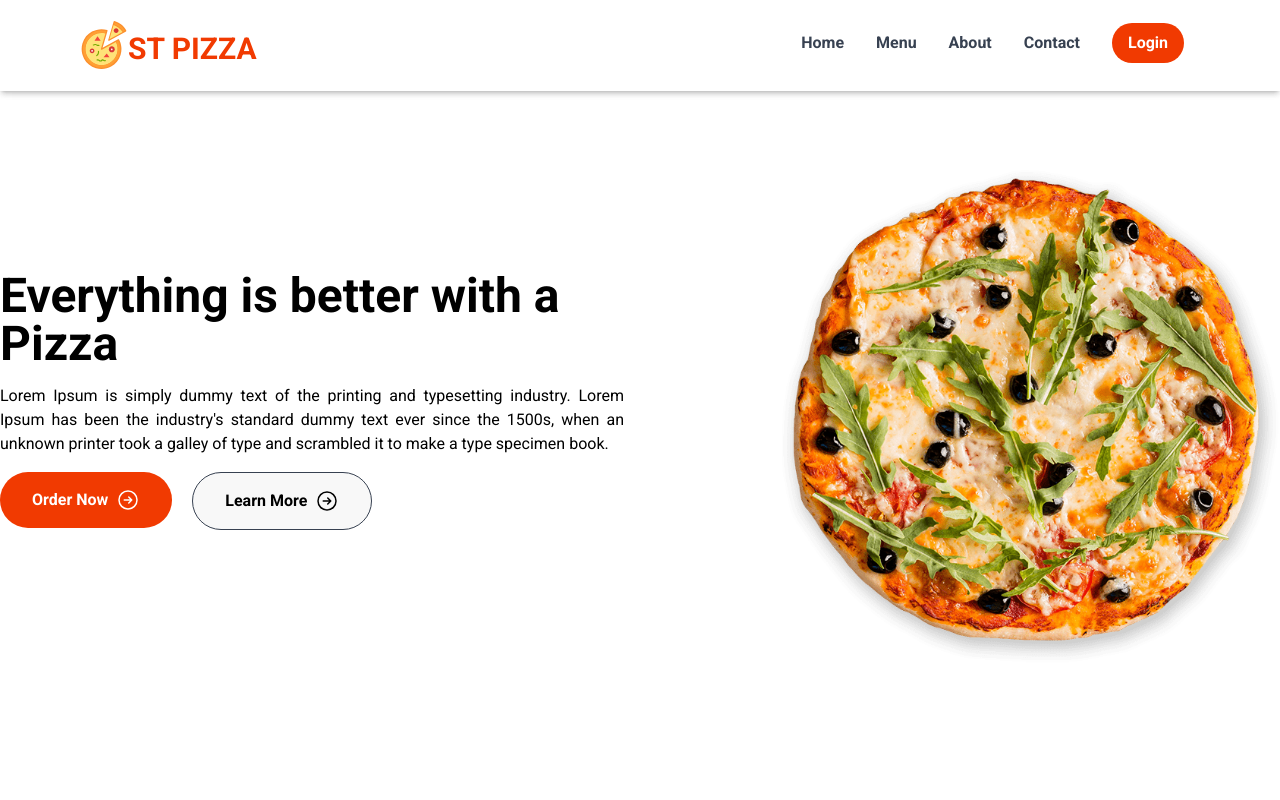
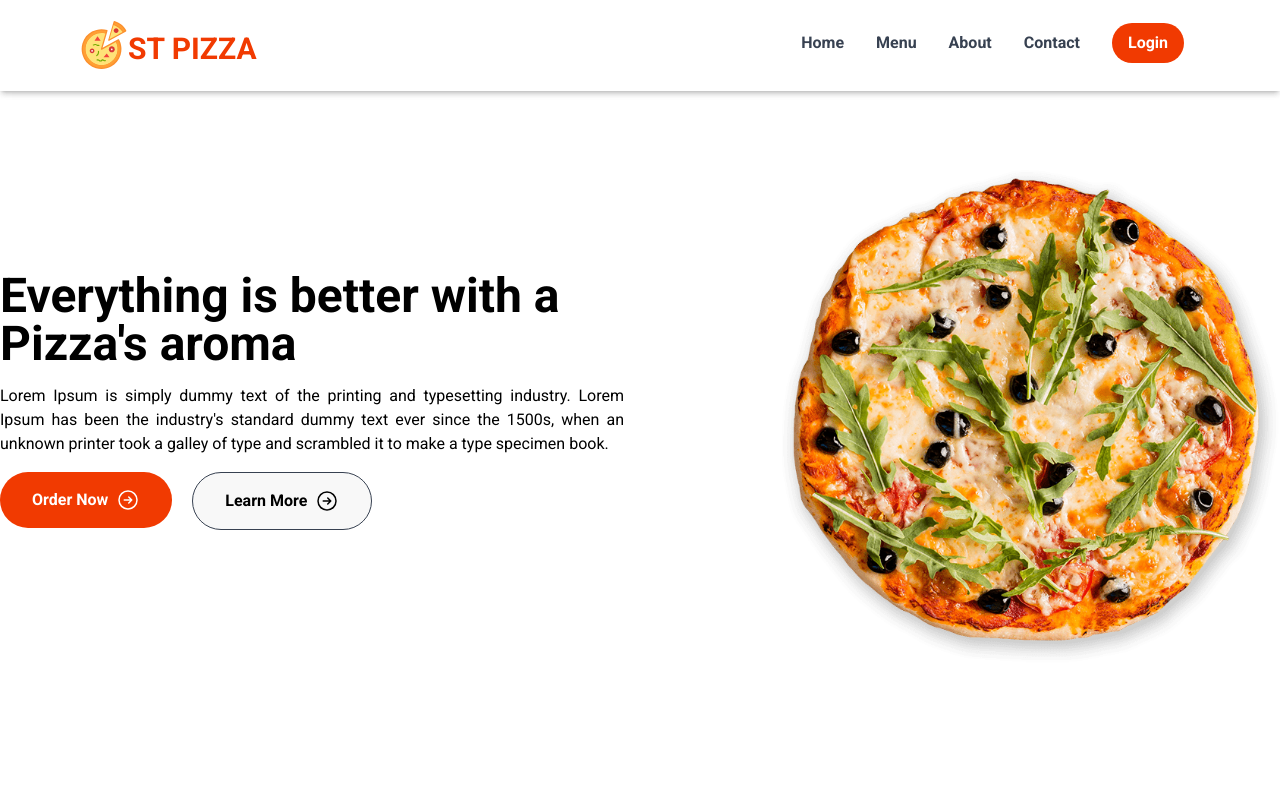
Before and after one commit to Abdulwahab1-dev/food-ordering-app, a Next.js app: page / in a window 1280 px wide. Shown: the top 800 px of the page. Built offline with nearby package versions, Linux system fonts and the light colour scheme.

Commit message:
website another deploy with vercel link

```diff
--- a/src/app/components/layout/Hero.js
+++ b/src/app/components/layout/Hero.js
@@ -4,11 +4,11 @@ import Right from "../icons/Right";
 
 const Hero = () => {
   return (
-    <section className="flex justify-center items-center flex-col mt-[4rem] px-[2rem] h-100 md:h-[100vh] md:mt-[0rem] md:px-[0rem] ">
+    <section className="flex justify-center items-center flex-col mt-[4rem] px-[2rem] h-100 md:h-[100vh] md:mt-[0rem] md:px-[0rem]">
       <div className="grid md:grid-cols-2 gap-8">
-        <div className="flex justify-center items-start flex-col max-w-4xl mx-auto  ">
+        <div className="flex justify-center items-start flex-col max-w-4xl mx-auto">
           <h1 className="text-3xl lg:text-4xl xl:text-5xl font-semibold py-4">
-            Everything is better with a Pizza
+            Everything is better with a Pizza&apos;s aroma
           </h1>
           <p className="text-sm lg:text-base text-justify">
             Lorem Ipsum is simply dummy text of the printing and typesetting
```
